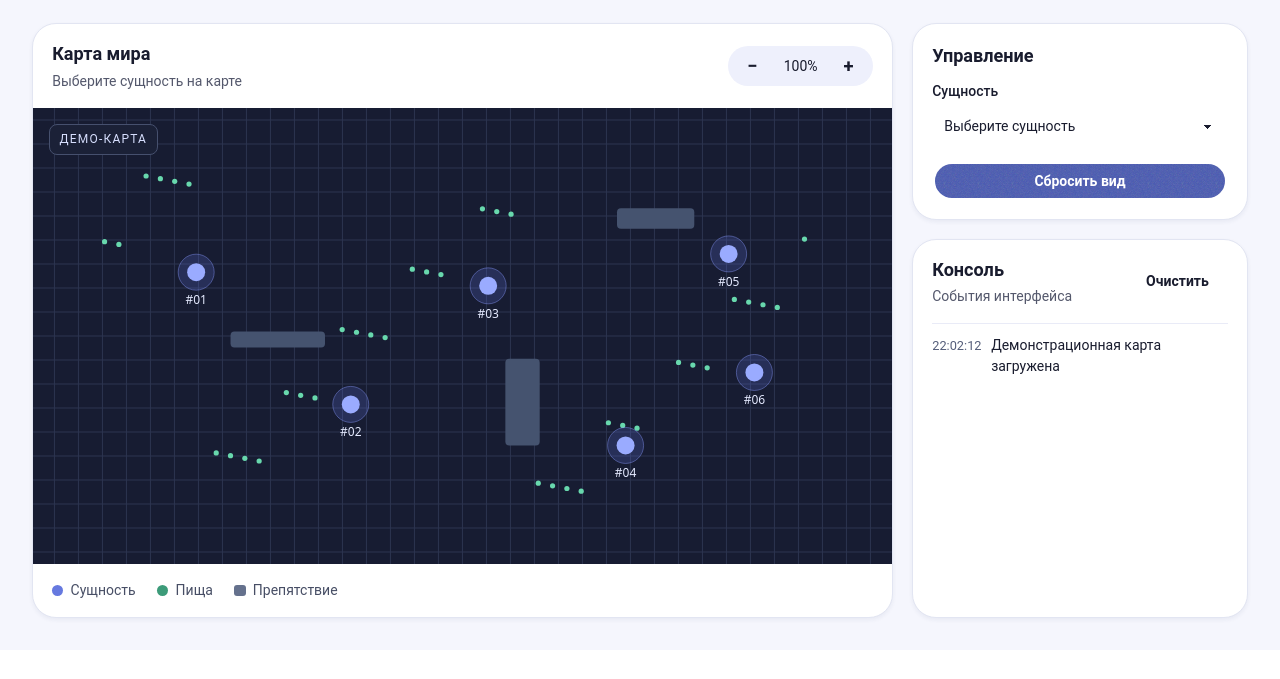
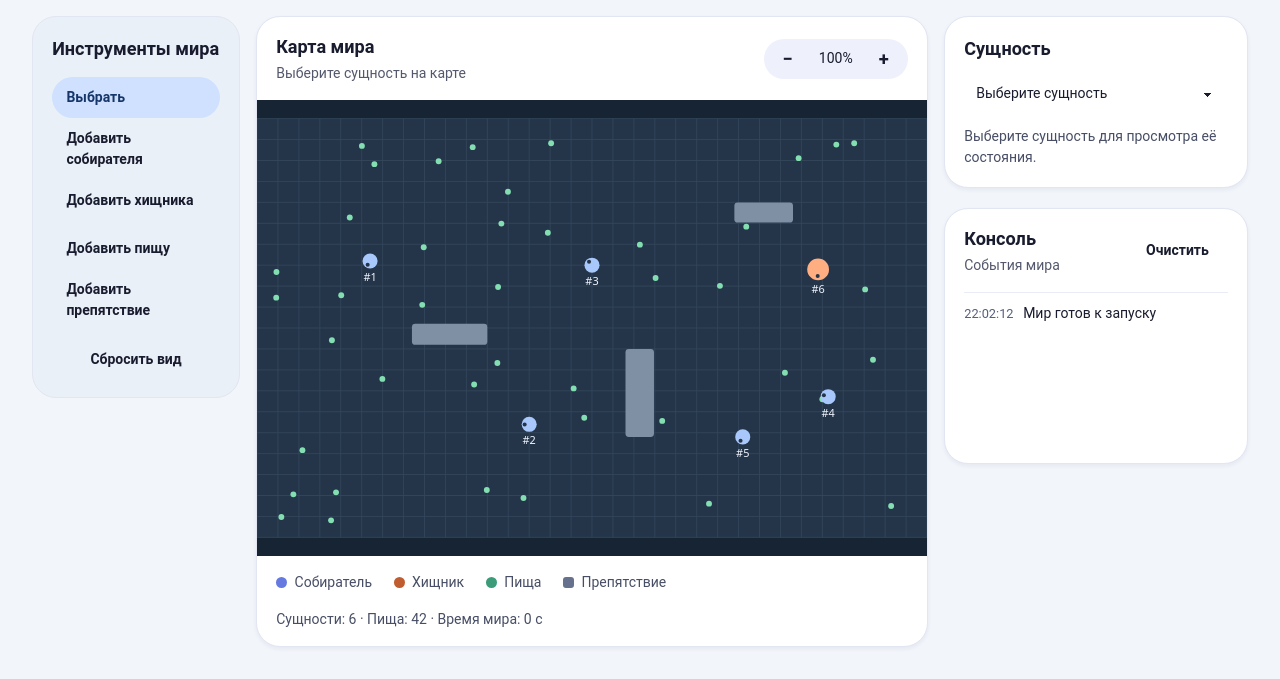
Before and after one commit to aysommer/ai-sandbox, a website built with Vite: page index.html in a window 1280 px wide. Shown: the part 197-876 px from the top of the page. Before the commit the page ends 847 px from the top, so only its background shows below. Built offline with nearby package versions, Linux system fonts and the light colour scheme.

Commit message:
Add the sandbox world simulation

```diff
--- a/index.html
+++ b/index.html
@@ -16,14 +16,29 @@
       <div class="page-heading">
         <div>
           <h2>Песочница</h2>
-          <p>Среда для наблюдения за нейроэволюцией</p>
+          <p>Наблюдайте, как сущности выживают в меняющейся среде</p>
         </div>
-        <span class="mode"><span aria-hidden="true"></span>Демонстрация</span>
+        <div class="simulation-controls">
+          <span class="mode" id="status">Пауза</span>
+          <button type="button" class="btn btn-primary" id="run">Запустить</button>
+          <button type="button" class="btn btn-ghost" id="restart">Новый мир</button>
+        </div>
       </div>
       <div class="dashboard">
+        <section class="card surface settings tools" aria-labelledby="tools-title">
+          <h3 id="tools-title">Инструменты мира</h3>
+          <div id="tools" role="group" aria-label="Инструменты карты">
+            <button class="btn btn-ghost" data-tool="select" aria-pressed="true">Выбрать</button>
+            <button class="btn btn-ghost" data-tool="forager" aria-pressed="false">Добавить собирателя</button>
+            <button class="btn btn-ghost" data-tool="hunter" aria-pressed="false">Добавить хищника</button>
+            <button class="btn btn-ghost" data-tool="food" aria-pressed="false">Добавить пищу</button>
+            <button class="btn btn-ghost" data-tool="obstacle" aria-pressed="false">Добавить препятствие</button>
+          </div>
+          <button type="button" class="btn btn-ghost w-full" id="reset">Сбросить вид</button>
+        </section>
         <section class="card surface world" aria-labelledby="map-title">
           <div class="panel-header">
-            <div><h3 id="map-title">Карта мира</h3><p>Выберите сущность на карте</p></div>
+            <div><h3 id="map-title">Карта мира</h3><p id="map-help">Выберите сущность на карте</p></div>
             <div class="map-controls" aria-label="Управление картой">
               <button type="button" class="btn btn-ghost" id="zoom-out" aria-label="Уменьшить масштаб">−</button>
               <output id="zoom-value" aria-label="Масштаб">100%</output>
@@ -31,27 +46,29 @@
             </div>
           </div>
           <div class="map">
-            <canvas id="world" aria-label="Демонстрационная карта с шестью сущностями"></canvas>
-            <span class="map-label">ДЕМО-КАРТА</span>
+            <canvas id="world" aria-label="Карта симуляции"></canvas>
+
           </div>
           <div class="legend" aria-label="Легенда карты">
-            <span><i class="dot entity"></i>Сущность</span>
+            <span><i class="dot entity"></i>Собиратель</span>
+            <span><i class="dot hunter"></i>Хищник</span>
             <span><i class="dot food"></i>Пища</span>
             <span><i class="dot obstacle"></i>Препятствие</span>
           </div>
+          <p class="world-stats" id="stats"></p>
         </section>
-        <aside class="side" aria-label="Управление и консоль">
+        <aside class="side" aria-label="Сущность и консоль">
           <section class="card surface settings" aria-labelledby="controls-title">
-            <h3 id="controls-title">Управление</h3>
-            <label for="selected-agent">Сущность</label>
+            <h3 id="controls-title">Сущность</h3>
+            <label class="sr-only" for="selected-agent">Выбранная сущность</label>
             <select id="selected-agent" class="select select-bordered w-full">
               <option value="">Выберите сущность</option>
             </select>
-            <button type="button" class="btn btn-primary w-full" id="reset">Сбросить вид</button>
+            <p id="agent-details">Выберите сущность для просмотра её состояния.</p>
           </section>
           <section class="card surface console" aria-labelledby="console-title">
             <div class="panel-header">
-              <div><h3 id="console-title">Консоль</h3><p>События интерфейса</p></div>
+              <div><h3 id="console-title">Консоль</h3><p>События мира</p></div>
               <button type="button" class="btn btn-ghost" id="clear">Очистить</button>
             </div>
             <ol id="events" aria-label="Журнал событий" aria-live="polite" aria-relevant="additions"></ol>
--- a/src/main.ts
+++ b/src/main.ts
@@ -1,4 +1,5 @@
 import './style.css'
+import { World, width, height, names, type Point } from './simulation'
 
 const canvas = document.querySelector<HTMLCanvasElement>('#world')!
 const context = canvas.getContext('2d')!
@@ -8,28 +9,30 @@ const emptyEvents = document.querySelector<HTMLParagraphElement>('#empty-events'
 const zoomDisplay = document.querySelector<HTMLOutputElement>('#zoom-value')!
 const zoomIn = document.querySelector<HTMLButtonElement>('#zoom-in')!
 const zoomOut = document.querySelector<HTMLButtonElement>('#zoom-out')!
+const run = document.querySelector<HTMLButtonElement>('#run')!
+const status = document.querySelector('#status')!
+const stats = document.querySelector('#stats')!
+const details = document.querySelector('#agent-details')!
+const help = document.querySelector('#map-help')!
+const tools = document.querySelectorAll<HTMLButtonElement>('[data-tool]')
 
-const entities = [
-  { id: '01', x: .19, y: .36 },
-  { id: '02', x: .37, y: .65 },
-  { id: '03', x: .53, y: .39 },
-  { id: '04', x: .69, y: .74 },
-  { id: '05', x: .81, y: .32 },
-  { id: '06', x: .84, y: .58 },
-]
-const obstacles = [
-  { x: .23, y: .49, width: .11, height: .035 },
-  { x: .55, y: .55, width: .04, height: .19 },
-  { x: .68, y: .22, width: .09, height: .045 },
-]
-const food = Array.from({ length: 38 }, (_, index) => ({
-  x: .08 + ((index * 137 + 31) % 499) / 600,
-  y: .13 + ((index * 229 + 13) % 503) / 680,
-})).filter(point => obstacles.every(obstacle =>
-  point.x < obstacle.x || point.x > obstacle.x + obstacle.width ||
-  point.y < obstacle.y || point.y > obstacle.y + obstacle.height,
-))
+const instructions = {
+  select: 'Выберите сущность на карте',
+  forager: 'Нажмите на карту, чтобы разместить собирателя',
+  hunter: 'Нажмите на карту, чтобы разместить хищника',
+  food: 'Нажмите на карту, чтобы разместить пищу',
+  obstacle: 'Нажмите на карту, чтобы разместить препятствие',
+}
+type Tool = keyof typeof instructions
+let tool: Tool = 'select'
+let selected: number | undefined
 let zoom = 1
+let running = false
+let world = new World(log)
+let lastFrame = 0
+let elapsed = 0
+let frame = 0
+const step = 1 / 30
 
 function log(message: string) {
   const item = document.createElement('li')
@@ -41,69 +44,112 @@ function log(message: string) {
   text.textContent = message
   item.append(time, text)
   events.prepend(item)
-  if (events.childElementCount > 50) events.lastElementChild?.remove()
+  if (events.childElementCount > 80) events.lastElementChild?.remove()
   emptyEvents.hidden = true
 }
 
-function project(position: number, dimension: number) {
-  return dimension * (.5 + (position - .5) * zoom)
+function view(pixelWidth: number, pixelHeight: number) {
+  const scale = Math.min(pixelWidth / width, pixelHeight / height) * zoom
+  return { scale, x: (pixelWidth - width * scale) / 2, y: (pixelHeight - height * scale) / 2 }
+}
+
+function circle(point: Point, radius: number, color: string) {
+  context.beginPath()
+  context.arc(point.x, point.y, radius, 0, 2 * Math.PI)
+  context.fillStyle = color
+  context.fill()
 }
 
 function draw() {
-  const { width, height } = canvas.getBoundingClientRect()
-  const density = window.devicePixelRatio || 1
-  canvas.width = Math.round(width * density)
-  canvas.height = Math.round(height * density)
-  context.scale(density, density)
-
-  context.fillStyle = '#171c32'
+  const { width: pixelWidth, height: pixelHeight } = canvas.getBoundingClientRect()
+  const dpr = window.devicePixelRatio || 1
+  const backingWidth = Math.round(pixelWidth * dpr)
+  const backingHeight = Math.round(pixelHeight * dpr)
+  if (canvas.width !== backingWidth || canvas.height !== backingHeight) {
+    canvas.width = backingWidth
+    canvas.height = backingHeight
+  }
+  context.setTransform(dpr, 0, 0, dpr, 0, 0)
+  context.fillStyle = '#172433'
+  context.fillRect(0, 0, pixelWidth, pixelHeight)
+  const camera = view(pixelWidth, pixelHeight)
+  context.translate(camera.x, camera.y)
+  context.scale(camera.scale, camera.scale)
+  context.fillStyle = '#243549'
   context.fillRect(0, 0, width, height)
-  context.strokeStyle = '#2c3551'
-  const grid = 24 * zoom
+  context.strokeStyle = '#34475b'
+  context.lineWidth = 1
   context.beginPath()
-  for (let x = (width / 2) % grid; x < width; x += grid) {
+  for (let x = 0; x <= width; x += 25) {
     context.moveTo(x, 0)
     context.lineTo(x, height)
   }
-  for (let y = (height / 2) % grid; y < height; y += grid) {
+  for (let y = 0; y <= height; y += 25) {
     context.moveTo(0, y)
     context.lineTo(width, y)
   }
   context.stroke()
-
-  for (const obstacle of obstacles) {
-    context.fillStyle = '#45536f'
+  for (const obstacle of world.obstacles) {
+    context.fillStyle = '#7f90a5'
     context.beginPath()
-    context.roundRect(project(obstacle.x, width), project(obstacle.y, height), obstacle.width * width * zoom, obstacle.height * height * zoom, 4)
+    context.roundRect(obstacle.x, obstacle.y, obstacle.width, obstacle.height, 4)
     context.fill()
   }
+  for (const food of world.food) circle(food, 3.5, '#83dfb2')
+  for (const agent of world.agents) {
+    if (agent.id === selected) circle(agent, agent.radius + 5, '#ffffff')
+    circle(agent, agent.radius, agent.kind === 'hunter' ? '#ffae82' : '#a8c7fa')
+    circle({
+      x: agent.x + Math.cos(agent.heading) * agent.radius * .6,
+      y: agent.y + Math.sin(agent.heading) * agent.radius * .6,
+    }, 2.4, '#243549')
+    context.fillStyle = '#f1f5ff'
+    context.textAlign = 'center'
+    context.font = '13px system-ui'
+    context.fillText('#' + agent.id, agent.x, agent.y + agent.radius + 15)
+  }
+}
 
-  for (const point of food) {
-    context.fillStyle = '#68d8ad'
-    context.beginPath()
-    context.arc(project(point.x, width), project(point.y, height), 2.6 * zoom, 0, 2 * Math.PI)
-    context.fill()
+function updateUI() {
+  const ids = world.agents.map(agent => String(agent.id))
+  const current = Array.from(select.options).slice(1).map(option => option.value)
+  if (ids.join() !== current.join()) {
+    select.length = 1
+    for (const agent of world.agents) {
+      select.add(new Option(`${names[agent.kind]} #${agent.id}`, String(agent.id)))
+    }
   }
+  const agent = world.agents.find(agent => agent.id === selected)
+  selected = agent?.id
+  const selection = agent ? String(agent.id) : ''
+  if (select.value !== selection) select.value = selection
+  const description = agent ? `${names[agent.kind]} #${agent.id} · энергия ${Math.ceil(agent.energy)}% · поколение ${agent.generation}`
+    : 'Выберите сущность для просмотра её состояния.'
+  if (details.textContent !== description) details.textContent = description
+  const summary = `Сущности: ${world.agents.length} · Пища: ${world.food.length} · Время мира: ${Math.floor(world.seconds)} с`
+  if (stats.textContent !== summary) stats.textContent = summary
+}
 
-  for (const entity of entities) {
-    const x = project(entity.x, width)
-    const y = project(entity.y, height)
-    const selected = select.value === entity.id
-    context.beginPath()
-    context.arc(x, y, 18 * zoom, 0, 2 * Math.PI)
-    context.fillStyle = selected ? '#6276ef66' : '#667bf332'
-    context.fill()
-    context.strokeStyle = selected ? '#e1e6ff' : '#8797f670'
-    context.stroke()
-    context.beginPath()
-    context.arc(x, y, 9 * zoom, 0, 2 * Math.PI)
-    context.fillStyle = '#9aabff'
-    context.fill()
-    context.fillStyle = '#e5eaff'
-    context.textAlign = 'center'
-    context.font = '12px system-ui'
-    context.fillText('#' + entity.id, x, y + 32 * zoom)
+function animate(now: number) {
+  elapsed += lastFrame ? Math.min((now - lastFrame) / 1000, .2) : 0
+  lastFrame = now
+  while (elapsed >= step) {
+    world.step(step)
+    elapsed -= step
   }
+  updateUI()
+  draw()
+  frame = requestAnimationFrame(animate)
+}
+
+function setRunning(value: boolean) {
+  running = value
+  cancelAnimationFrame(frame)
+  lastFrame = 0
+  elapsed = 0
+  run.textContent = value ? 'Пауза' : 'Запустить'
+  status.textContent = value ? 'Симуляция идёт' : 'Пауза'
+  if (value) frame = requestAnimationFrame(animate)
 }
 
 function setZoom(value: number) {
@@ -114,32 +160,54 @@ function setZoom(value: number) {
   draw()
 }
 
-for (const { id } of entities) select.add(new Option('Сущность #' + id, id))
+for (const button of tools) button.addEventListener('click', () => {
+  tool = button.dataset.tool as Tool
+  for (const item of tools) item.setAttribute('aria-pressed', String(item === button))
+  help.textContent = instructions[tool]
+})
+
 select.addEventListener('change', () => {
+  selected = Number(select.value) || undefined
+  updateUI()
   draw()
-  log(select.value ? 'Выбрана сущность #' + select.value : 'Выбор снят')
 })
 canvas.addEventListener('click', event => {
-  const { width, height, left, top } = canvas.getBoundingClientRect()
-  const x = event.clientX - left
-  const y = event.clientY - top
-  const hit = entities.find(entity => Math.hypot(x - project(entity.x, width), y - project(entity.y, height)) <= 18 * zoom)
-  if ((hit?.id ?? '') !== select.value) {
-    select.value = hit?.id ?? ''
-    select.dispatchEvent(new Event('change'))
+  const { width: w, height: h, left, top } = canvas.getBoundingClientRect()
+  const camera = view(w, h)
+  const point = { x: (event.clientX - left - camera.x) / camera.scale, y: (event.clientY - top - camera.y) / camera.scale }
+  if (tool === 'select') {
+    selected = world.agents.findLast(agent => Math.hypot(point.x - agent.x, point.y - agent.y) <= agent.radius + 5)?.id
+  } else if (tool === 'food' || tool === 'obstacle') {
+    const placed = tool === 'food' ? world.addFood(point) : world.addObstacle(point)
+    log(placed ? (tool === 'food' ? 'Добавлена пища' : 'Добавлено препятствие') : 'Размещение здесь недоступно или достигнут лимит')
+  } else {
+    const agent = world.spawn(point, tool)
+    if (agent) selected = agent.id
+    log(agent ? `Добавлен ${names[tool].toLowerCase()} #${agent.id}` : 'Размещение здесь недоступно или достигнут лимит')
   }
+  updateUI()
+  draw()
 })
+
 zoomIn.addEventListener('click', () => setZoom(zoom + .25))
 zoomOut.addEventListener('click', () => setZoom(zoom - .25))
-document.querySelector('#reset')!.addEventListener('click', () => {
-  select.value = ''
+run.addEventListener('click', () => setRunning(!running))
+document.querySelector('#reset')!.addEventListener('click', () => setZoom(1))
+document.querySelector('#restart')!.addEventListener('click', () => {
+  setRunning(false)
+  world = new World(log)
+  selected = undefined
+  updateUI()
   setZoom(1)
-  log('Вид карты сброшен')
+  events.replaceChildren()
+  log('Создан новый мир')
 })
 document.querySelector('#clear')!.addEventListener('click', () => {
   events.replaceChildren()
   emptyEvents.hidden = false
 })
+
 new ResizeObserver(draw).observe(canvas)
+updateUI()
 setZoom(1)
-log('Демонстрационная карта загружена')
+log('Мир готов к запуску')
--- /dev/null
+++ b/src/simulation.ts
@@ -0,0 +1,182 @@
+export const width = 800
+export const height = 500
+
+export type Point = { x: number; y: number }
+export type Kind = 'forager' | 'hunter'
+export type Agent = Point & {
+  id: number
+  kind: Kind
+  energy: number
+  radius: number
+  heading: number
+  generation: number
+  cooldown: number
+}
+type Obstacle = Point & { width: number; height: number }
+
+export const names = { forager: 'Собиратель', hunter: 'Хищник' }
+
+const distance = (a: Point, b: Point) => Math.hypot(a.x - b.x, a.y - b.y)
+const clamp = (value: number, min: number, max: number) => Math.min(max, Math.max(value, min))
+
+export class World {
+  agents: Agent[] = []
+  food: Point[] = []
+  obstacles: Obstacle[] = []
+  seconds = 0
+  private nextId = 1
+  private seed = 267
+  private foodTimer = 0
+
+  private readonly report: (message: string) => void
+
+  constructor(report: (message: string) => void) {
+    this.report = report
+    this.obstacles = [
+      { x: 185, y: 245, width: 90, height: 25 },
+      { x: 440, y: 275, width: 34, height: 105 },
+      { x: 570, y: 100, width: 70, height: 24 },
+    ]
+    this.spawn({ x: 135, y: 170 }, 'forager')
+    this.spawn({ x: 325, y: 365 }, 'forager')
+    this.spawn({ x: 400, y: 175 }, 'forager')
+    this.spawn({ x: 682, y: 332 }, 'forager')
+    this.spawn({ x: 580, y: 380 }, 'forager')
+    this.spawn({ x: 670, y: 180 }, 'hunter')
+    for (let index = 0; index < 44; index++) this.growFood()
+  }
+
+  private random() {
+    this.seed = (Math.imul(1664525, this.seed) + 1013904223) >>> 0
+    return this.seed / 2 ** 32
+  }
+
+  private free(point: Point, radius: number) {
+    return point.x >= radius && point.x <= width - radius &&
+      point.y >= radius && point.y <= height - radius &&
+      this.obstacles.every(box => Math.hypot(
+        point.x - clamp(point.x, box.x, box.x + box.width),
+        point.y - clamp(point.y, box.y, box.y + box.height),
+      ) > radius)
+  }
+
+  spawn(point: Point, kind: Kind, generation = 1) {
+    const radius = kind === 'hunter' ? 13 : 9
+    if (this.agents.length >= 120 || !this.free(point, radius) ||
+      this.agents.some(agent => distance(agent, point) < agent.radius + radius)) return
+    const agent: Agent = {
+      ...point, id: this.nextId++, kind, radius, energy: generation === 1 ? 68 : 46,
+      heading: this.random() * 2 * Math.PI, generation, cooldown: 3,
+    }
+    this.agents.push(agent)
+    return agent
+  }
+
+  addFood(point: Point) {
+    if (this.food.length >= 160 || !this.free(point, 4) ||
+      this.food.some(food => distance(food, point) < 9)) return false
+    this.food.push(point)
+    return true
+  }
+
+  addObstacle(point: Point) {
+    const box = { x: point.x - 24, y: point.y - 12, width: 48, height: 24 }
+    if (this.obstacles.length >= 50 || box.x < 0 || box.y < 0 ||
+      box.x + box.width > width || box.y + box.height > height) return false
+    if (this.obstacles.some(other => box.x < other.x + other.width &&
+      box.x + box.width > other.x && box.y < other.y + other.height &&
+      box.y + box.height > other.y)) return false
+    const overlaps = (item: Point, radius: number) => Math.hypot(
+      item.x - clamp(item.x, box.x, box.x + box.width),
+      item.y - clamp(item.y, box.y, box.y + box.height),
+    ) <= radius
+    if (this.agents.some(agent => overlaps(agent, agent.radius)) ||
+      this.food.some(food => overlaps(food, 4))) return false
+    this.obstacles.push(box)
+    return true
+  }
+
+  private growFood() {
+    this.addFood({ x: 20 + this.random() * (width - 40), y: 20 + this.random() * (height - 40) })
+  }
+
+  private nearest<T extends Point>(origin: Point, items: T[], range: number, accepts: (item: T) => boolean) {
+    let target: T | undefined
+    for (const item of items) {
+      if (!accepts(item)) continue
+      const gap = distance(origin, item)
+      if (gap >= range) continue
+      target = item
+      range = gap
+    }
+    return target
+  }
+
+  private move(agent: Agent, heading: number, speed: number, dt: number) {
+    for (const offset of [0, .45, -.45, .95, -.95, 1.55, -1.55, Math.PI]) {
+      const direction = heading + offset
+      const point = { x: agent.x + Math.cos(direction) * speed * dt, y: agent.y + Math.sin(direction) * speed * dt }
+      if (!this.free(point, agent.radius)) continue
+      Object.assign(agent, point, { heading: direction })
+      return
+    }
+  }
+
+  step(dt: number) {
+    this.seconds += dt
+    this.foodTimer += dt
+    if (this.foodTimer >= .36) {
+      this.foodTimer -= .36
+      if (this.food.length < 80) this.growFood()
+    }
+
+    for (const agent of [...this.agents]) {
+      if (agent.energy <= 0) continue
+      const hunts = agent.kind === 'hunter'
+      agent.energy -= dt * (hunts ? 2.25 : 1.45)
+      agent.cooldown -= dt
+      if (agent.energy <= 0) {
+        this.report(`#${agent.id} погиб от истощения`)
+        continue
+      }
+      const threat = hunts ? undefined : this.nearest(agent, this.agents, 77,
+        item => item.kind === 'hunter' && item.energy > 0)
+      const prey = hunts ? this.nearest(agent, this.agents, 235,
+        item => item.kind === 'forager' && item.energy > 0) : undefined
+      const meal = hunts ? undefined : this.nearest(agent, this.food, 140, () => true)
+      const target = prey ?? meal
+      const heading = threat ? Math.atan2(agent.y - threat.y, agent.x - threat.x)
+        : target ? Math.atan2(target.y - agent.y, target.x - agent.x)
+        : agent.heading + (this.random() - .5) * .5
+      this.move(agent, heading, hunts ? 72 : threat ? 67 : 50, dt)
+
+      if (prey && distance(agent, prey) <= agent.radius + prey.radius) {
+        prey.energy = 0
+        const radius = Math.min(20, agent.radius + .8)
+        if (this.free(agent, radius)) agent.radius = radius
+        agent.energy = Math.min(100, agent.energy + 47)
+        this.report(`#${agent.id} поглотил #${prey.id}`)
+      }
+      if (meal && distance(agent, meal) <= agent.radius + 4) {
+        this.food.splice(this.food.indexOf(meal), 1)
+        agent.energy = Math.min(100, agent.energy + 23)
+      }
+
+      if (agent.energy >= 91 && agent.cooldown <= 0) {
+        const offset = agent.radius + (hunts ? 13 : 9) + 4
+        for (let direction = 0; direction < 2 * Math.PI; direction += Math.PI / 4) {
+          const child = this.spawn({
+            x: agent.x + Math.cos(direction) * offset,
+            y: agent.y + Math.sin(direction) * offset,
+          }, agent.kind, agent.generation + 1)
+          if (!child) continue
+          agent.energy -= 46
+          agent.cooldown = 6
+          this.report(`#${agent.id} оставил потомка #${child.id} · поколение ${child.generation}`)
+          break
+        }
+      }
+    }
+    this.agents = this.agents.filter(agent => agent.energy > 0)
+  }
+}
--- a/src/style.css
+++ b/src/style.css
@@ -73,3 +73,29 @@ canvas { display: block; width: 100%; height: 100%; cursor: crosshair; }
   .dashboard { grid-template-columns: 1fr; }
   .map { min-height: 19rem; height: 48vh; }
 }
+
+body { background: #f2f5fa; }
+.workspace { max-width: 1500px; }
+.app-bar { background: #f2f5fa; border-color: #dfe5ee; }
+.page-heading h2 { font-size: clamp(1.8rem, 4vw, 2.45rem); }
+.simulation-controls { display: flex; align-items: center; flex-wrap: wrap; gap: .45rem; }
+.mode { background: #e3ebf8; color: #2d4267; }
+.dashboard { grid-template-columns: minmax(11.5rem, 13rem) minmax(0, 1fr) minmax(15rem, 19rem); align-items: start; gap: 1rem; }
+.tools { background: #eaf0f8; box-shadow: none; }
+#tools { display: grid; gap: .25rem; }
+#tools .btn { justify-content: start; padding-inline: .7rem; white-space: normal; height: auto; min-height: 2.55rem; text-align: left; }
+#tools [aria-pressed="true"] { background: #cfe1ff; color: #16366a; }
+.hunter { background: #bf5d30; }
+.world-stats { padding: 0 1.2rem 1rem; color: #474e65; font-size: .875rem; }
+#agent-details { color: #474e65; font-size: .875rem; min-height: 2.75rem; }
+#empty-events[hidden] { display: none; }
+@media (max-width: 1080px) {
+  .dashboard { grid-template-columns: minmax(10rem, 12rem) minmax(0, 1fr); }
+  .side { grid-column: 2; }
+}
+@media (max-width: 650px) {
+  .dashboard { grid-template-columns: minmax(0, 1fr); }
+  .side { grid-column: 1; }
+  #tools { grid-template-columns: repeat(2, minmax(0, 1fr)); }
+  .map { height: 42vh; min-height: 16rem; }
+}
--- a/tsconfig.json
+++ b/tsconfig.json
@@ -1,7 +1,7 @@
 {
   "compilerOptions": {
     "target": "ES2022",
-    "lib": ["ES2022", "DOM", "DOM.Iterable"],
+    "lib": ["ES2023", "DOM", "DOM.Iterable"],
     "module": "ESNext",
     "moduleResolution": "Bundler",
     "strict": true,
```
